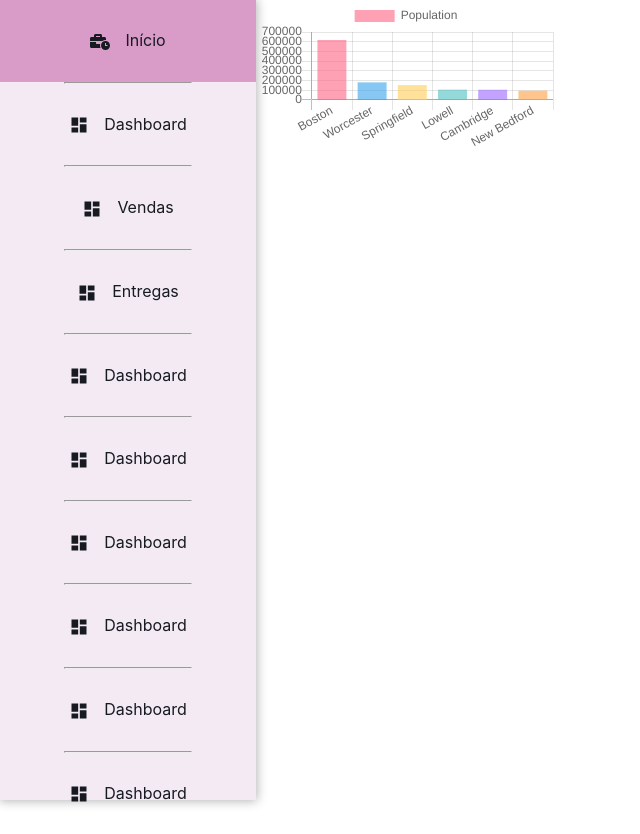
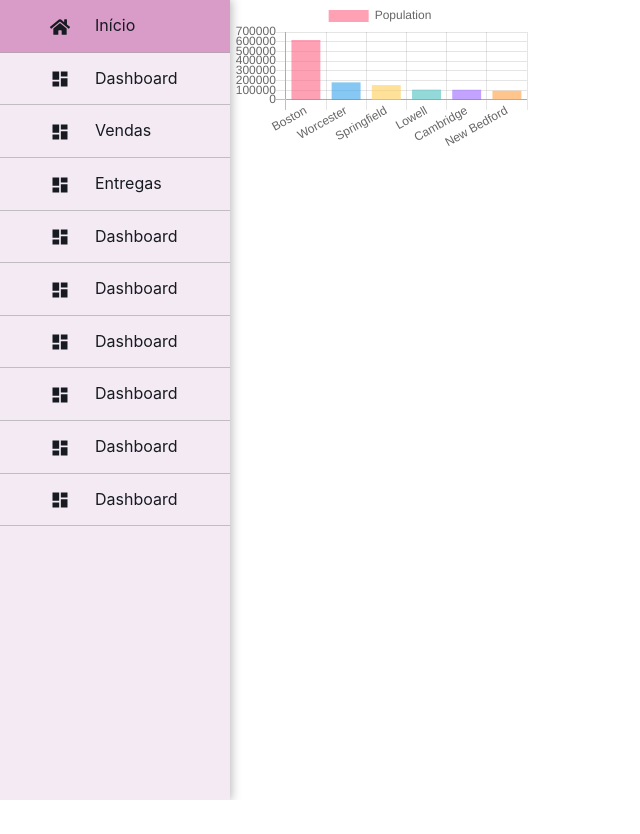
Before and after one commit to lucasmori/challenge-mega-hack-03, a React (Create React App) app in the folder frontend/: page / in a window 1280 px wide. Shown: the whole page, without its empty margins (0-640 px from the left). After the commit the page ends 800 px from the top, so only its background shows below. Built offline with nearby package versions, Linux system fonts and the light colour scheme.

Commit message:
style: Fix side panel height

```diff
--- a/frontend/src/App.css
+++ b/frontend/src/App.css
@@ -1,5 +1,6 @@
 .container{
   display: flex;
   flex-direction: row;
+  height: 100%;
 
 }
--- a/frontend/src/components/SidePanel/index.tsx
+++ b/frontend/src/components/SidePanel/index.tsx
@@ -1,6 +1,7 @@
 import React from 'react';
-import { FaBusinessTime } from 'react-icons/fa';
+import { FaBusinessTime, FaHome } from 'react-icons/fa';
 import { MdDashboard } from 'react-icons/md';
+import { GrMoney } from 'react-icons/gr';
 
 import './styles.css';
 
@@ -8,7 +9,7 @@ const sidePanel: React.FC = () => {
   return (
     <div className="sidePanel">
       <a href="#">
-        <FaBusinessTime />
+        <FaHome />
         Início
       </a>
       <hr />
--- a/frontend/src/components/SidePanel/styles.css
+++ b/frontend/src/components/SidePanel/styles.css
@@ -1,29 +1,33 @@
 .sidePanel {
   display: flex;
   flex-direction: column;
-  width: 20%;
-  height: 100vh;
+  width: 18%;
+  min-height: 100vh;
   background: #F3EAF4;
   box-shadow: 0px 0px 10px 1px rgba(0, 0, 0, 0.3);
   border: none;
   align-items: center;
-  justify-content: space-around;
+
 }
 
 .sidePanel svg {
   font-size: 20px;
   vertical-align: middle;
-  margin-right: 15px;
-
+  margin-left: 50px;
+  margin-right: 25px;
+  position: flex-start;
 }
 
 .sidePanel a {
-  padding: 30px 0px;
+  padding: 15px 0px;
+  width: 100%;
   text-decoration: none;
-  width: 100%;
-  text-align: center;
   color: #171A21;
+  border-bottom: 1px solid rgba(168, 167, 167, 0.651);
 }
+
+
+
 
 .sidePanel a:hover {
   color: #171A21;
@@ -38,6 +42,7 @@
 }
 
 .sidePanel hr {
+  display: none;
   width: 50%;
   border-width: 1;
   background-color: gray;
--- a/frontend/src/index.css
+++ b/frontend/src/index.css
@@ -13,6 +13,6 @@ body {
 }
 
 html, body, #root {
-  min-height: 100%;
+  min-height: 100vh;
   min-width: 100%;
 }
```
